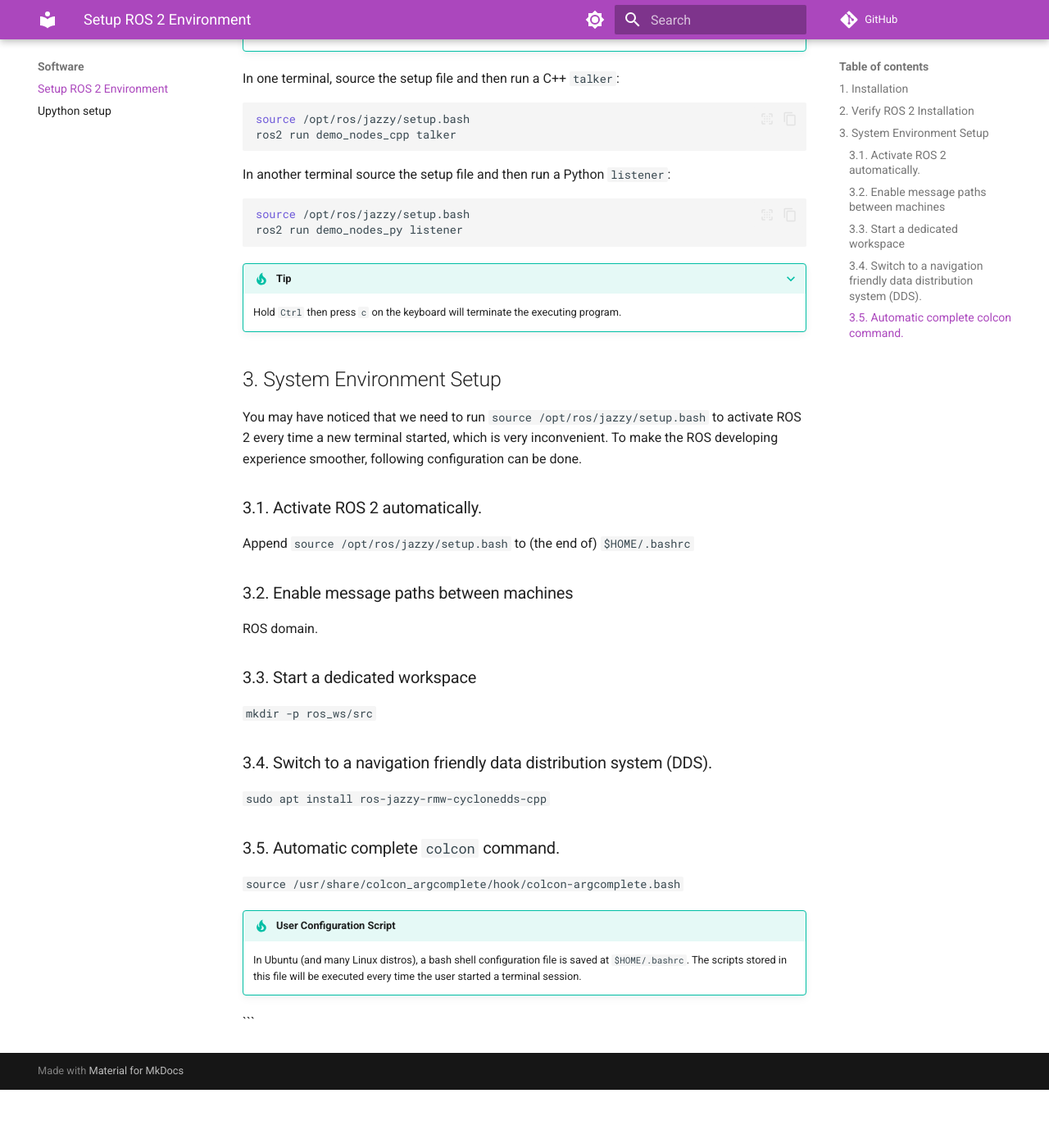
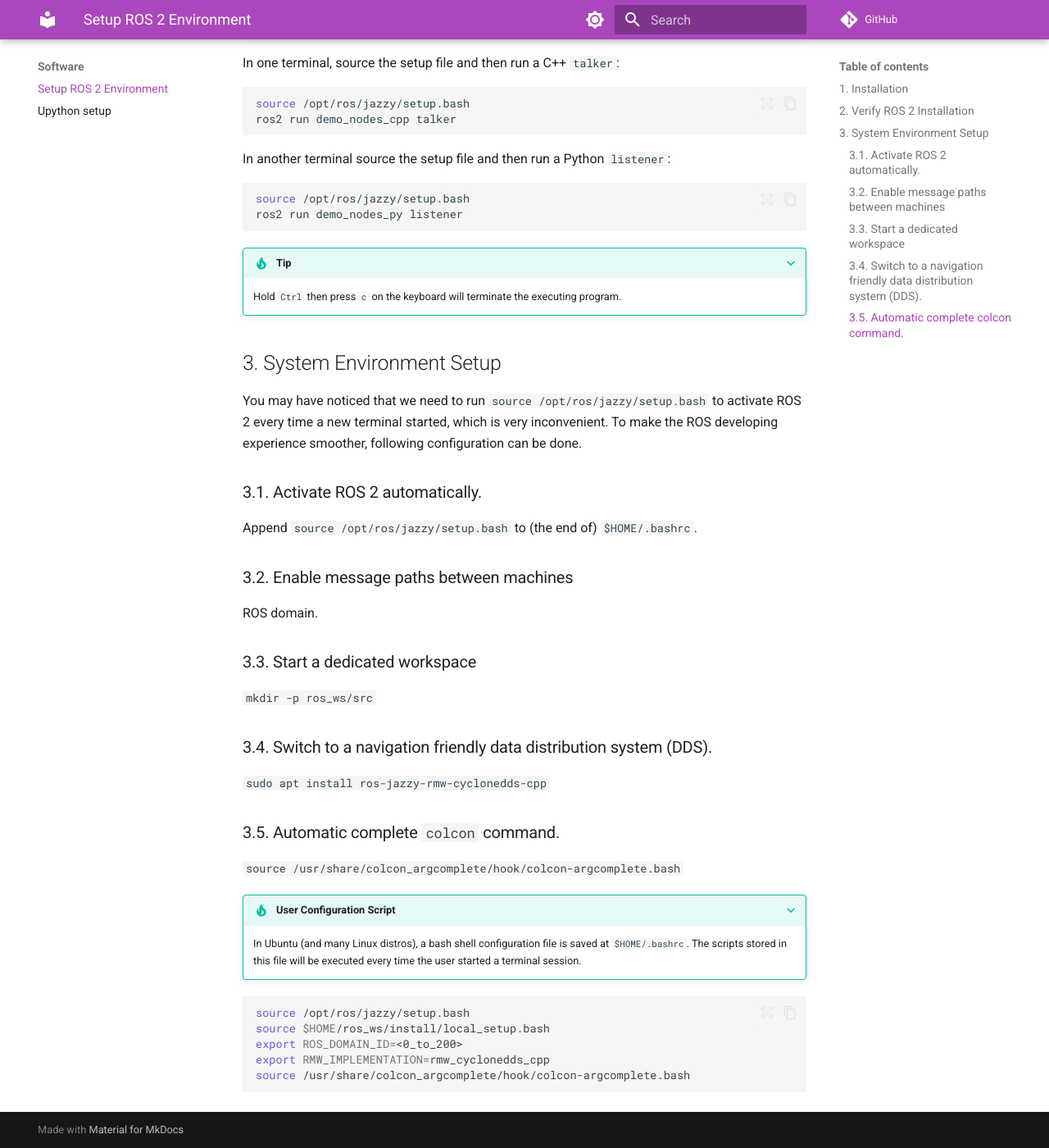
Before and after one commit to linzhangUCA/homer_docs, an MkDocs documentation site: the page built from docs/software/ros_setup.md, in a window 1280 px wide and 1400 px high, scrolled down 1348 px. Shown: the whole window at 82% size. Built offline with MkDocs 1.6.1 and Material for MkDocs 9.7.7, drawn with Linux system fonts in a browser that asks for light colours; comment, search, counter and statistics services are not loaded; before the commit the page ends 2677 px from its top, so only the background shows below that; some of the changed text lies outside the part shown.

Commit message:
update example bash file

````diff
--- a/docs/software/ros_setup.md
+++ b/docs/software/ros_setup.md
@@ -11,7 +11,7 @@
     - or simply [run ROS 2 in dockers](https://docs.ros.org/en/jazzy/How-To-Guides/Run-2-nodes-in-single-or-separate-docker-containers.html).
 
 ## 1. Installation
-We recommend you following the official guide to [install ROS 2 with Ubuntu `deb` packages](https://docs.ros.org/en/jazzy/Installation/Ubuntu-Install-Debs.html).
+Please refer to the official guide to [install ROS 2 with Ubuntu `deb` packages](https://docs.ros.org/en/jazzy/Installation/Ubuntu-Install-Debs.html).
 
 !!! danger "Version Binding"
     If this is your first time, please strictly bind the ROS 2 version: **Jazzy** with Ubuntu version: **24.04**.
@@ -19,9 +19,10 @@
 We have summarized all the shell commands from the official guide as below.
 Copy and paste them to your terminal window to install ROS 2
 
-``` bash
+``` sh
 # Set locale
-sudo apt update && sudo apt install locales
+sudo apt update && sudo apt upgrade -y
+sudo apt install locales
 sudo locale-gen en_US en_US.UTF-8
 sudo update-locale LC_ALL=en_US.UTF-8 LANG=en_US.UTF-8
 export LANG=en_US.UTF-8
@@ -50,7 +49,7 @@
     This is exactly the same as the [Try some examples](https://docs.ros.org/en/jazzy/Installation/Ubuntu-Install-Debs.html#try-some-examples) section in the official installation guide.
 
 In one terminal, source the setup file and then run a C++ `talker`:
-```bash
+```sh
 source /opt/ros/jazzy/setup.bash
 ros2 run demo_nodes_cpp talker
 ```
@@ -70,7 +69,7 @@
 To make the ROS developing experience smoother, following configuration can be done.
 
 ### 3.1. Activate ROS 2 automatically.
-Append `source /opt/ros/jazzy/setup.bash` to (the end of) `$HOME/.bashrc`
+Append `source /opt/ros/jazzy/setup.bash` to (the end of) `$HOME/.bashrc`.
 
 ### 3.2. Enable message paths between machines
 ROS domain.
@@ -84,8 +83,14 @@
 ### 3.5. Automatic complete `colcon` command.
 `source /usr/share/colcon_argcomplete/hook/colcon-argcomplete.bash`
 
-!!! tip "User Configuration Script"
+???+ tip "User Configuration Script"
     In Ubuntu (and many Linux distros), a bash shell configuration file is saved at `$HOME/.bashrc`.
     The scripts stored in this file will be executed every time the user started a terminal session.
 
+``` sh
+source /opt/ros/jazzy/setup.bash
+source $HOME/ros_ws/install/local_setup.bash
+export ROS_DOMAIN_ID=<0_to_200>
+export RMW_IMPLEMENTATION=rmw_cyclonedds_cpp
+source /usr/share/colcon_argcomplete/hook/colcon-argcomplete.bash
 ```
````
Also changed, not shown: other parts of docs/software/ros_setup.md (+0 -2 lines).
